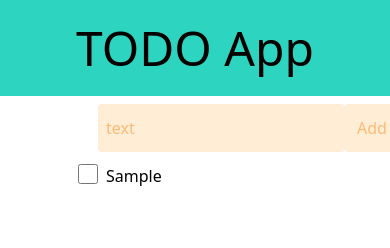
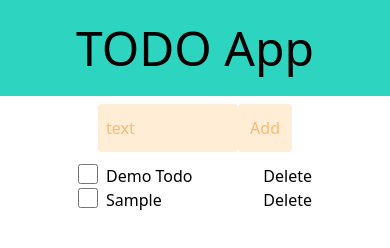
Before and after one commit to alenway/js-todo, a plain HTML site: page index.html in a window 390 px wide. Both pictures are taken after typing "Sample" into the empty fields and a click on the button "Add". Drawn offline with nearby package versions, Linux system fonts and the light colour scheme.

Commit message:
added class and constructor
to have some data on initial load

```diff
--- a/index.html
+++ b/index.html
@@ -16,7 +16,7 @@
       <div class="container mx-auto w-3/5">
         <form class="flex justify-between mx-5">
           <input
-            class="bg-orange-100 w-80 rounded py-2 px-2 placeholder-orange-300 text-orange-300"
+            class="bg-orange-100 w-4/5 rounded py-2 px-2 placeholder-orange-300 text-orange-300"
             type="text"
             placeholder="text"
           />
--- a/script.js
+++ b/script.js
@@ -2,7 +2,50 @@ const form = document.querySelector("form");
 const input = document.querySelector("input");
 const todoList = document.querySelector("#todoList");
 
-// Define a function to add a new todo item to the list
+class Todo {
+  constructor(text, completed) {
+    this.text = text;
+    this.completed = completed;
+  }
+}
+
+// Create an array of initial todo items
+const initialTodos = [new Todo("Demo Todo", false)];
+
+// Define a function to render a todo item as an li element
+function renderTodoItem(todo) {
+  const li = document.createElement("li");
+  const checkbox = document.createElement("input");
+  checkbox.type = "checkbox";
+  li.className = "flex align-items-center";
+  li.appendChild(checkbox);
+  checkbox.className =
+    "form-checkbox h-5 w-5 text-gray-600 mr-2 bg-red-100 border-red-300 text-red-500 focus:ring-red-200";
+  li.appendChild(document.createTextNode(todo.text));
+  const deleteButton = document.createElement("button");
+  deleteButton.className = "ml-auto";
+  deleteButton.innerText = "Delete";
+  li.appendChild(deleteButton);
+  todoList.appendChild(li);
+
+  // Add event listener to checkbox
+  checkbox.addEventListener("change", isChecked);
+
+  // Add event listener to delete button
+  deleteButton.addEventListener("click", deleteTodoItem);
+
+  if (todo.completed) {
+    li.classList.add("line-through");
+    li.classList.add("text-slate-500");
+    checkbox.checked = true;
+  }
+}
+
+// Define a function to render all initial todo items
+function renderInitialTodos() {
+  initialTodos.forEach((todo) => renderTodoItem(todo));
+}
+
 // Define a function to add a new todo item to the list
 function addTodoItem(event) {
   // Prevent the default form submission behavior
@@ -16,18 +59,9 @@ function addTodoItem(event) {
     return;
   }
 
-  // Create a new list item and add it to the list
-  const li = document.createElement("li");
-  const checkbox = document.createElement("input");
-  checkbox.type = "checkbox";
-  li.className = "flex align-items-center";
-  li.appendChild(checkbox);
-  checkbox.className = "form-checkbox h-5 w-5 text-gray-600 mr-2 ";
-  li.appendChild(document.createTextNode(todoText));
-  todoList.appendChild(li);
-
-  // Add event listener to checkbox
-  checkbox.addEventListener("change", isChecked);
+  // Create a new todo object and add it to the list
+  const todo = new Todo(todoText, false);
+  renderTodoItem(todo);
 
   // Reset the input field to an empty string
   input.value = "";
@@ -50,17 +84,14 @@ function isChecked(event) {
   allLis.forEach((li) => li.classList.remove("completed"));
 }
 
-// Define a function to mark a todo item as completed
-function completeTodoItem(event) {
-  // If the clicked element is not an li, do nothing
-  if (event.target.tagName !== "LI") {
-    return;
-  }
+// Define a function to delete a todo item
+function deleteTodoItem(event) {
+  const li = event.target.parentNode;
+  todoList.removeChild(li);
+}
 
-  // Toggle the completed class on the clicked li
-  event.target.classList.toggle("completed");
-}
+// Render all initial todo items when the page loads
+renderInitialTodos();
 
 // Add event listeners to the form and the todo list
 form.addEventListener("submit", addTodoItem);
-todoList.addEventListener("click", completeTodoItem);
```
